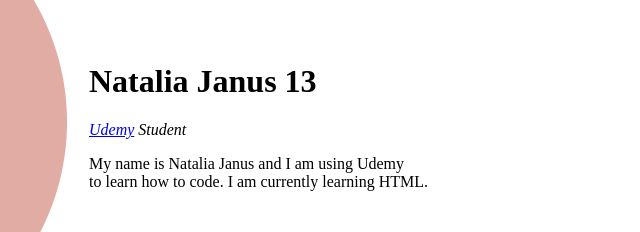
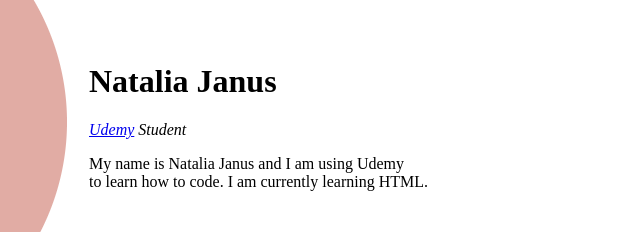
Before and after one commit to nataliajanus/cv, a plain HTML site: page index.html in a window 1280 px wide. Shown: the part 147-379 px from the top of the page, 442-1082 px from the left. Drawn offline with Linux system fonts and the light colour scheme.

Commit message:
removed 13

```diff
--- a/index.html
+++ b/index.html
@@ -11,7 +11,7 @@
     <tr>
       <td><img src="images/nataliaPng.png" alt="Natalia profile picture"></td>
       <td>
-        <h1>Natalia Janus 13</h1>
+        <h1>Natalia Janus</h1>
         <p><em><a href="https://www.udemy.com/course/the-complete-web-development-bootcamp/learn/lecture/12287450#questions" target="_blank">Udemy</a> Student</em></p>
         <p>My name is Natalia Janus and I am using Udemy <br>to learn how to code. I am currently learning HTML.</p>
       </td>
```
